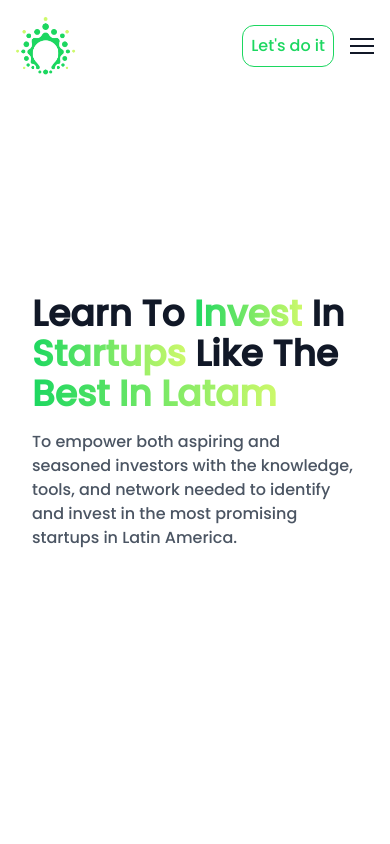
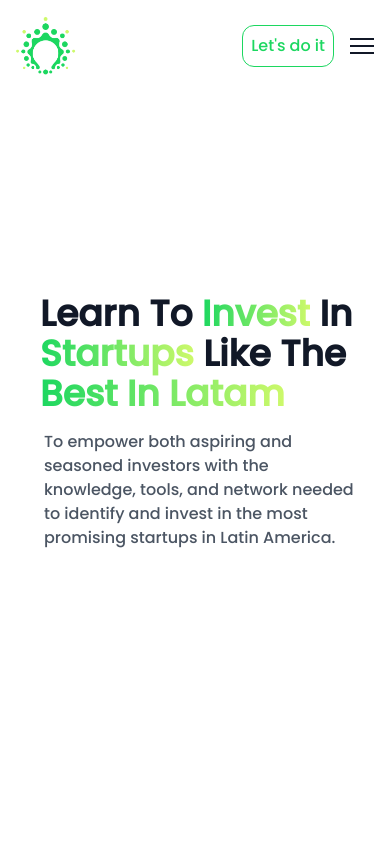
Before and after one commit to FabianEspitia-it/Entrepreneurial-Investing-WebSite, a Next.js app: page /en in a window 390 px wide. Shown: the top 844 px of the page. Built offline with nearby package versions, Linux system fonts and the light colour scheme.

Commit message:
pl on hero text fixed on mobile divices

```diff
--- a/src/components/Hero.tsx
+++ b/src/components/Hero.tsx
@@ -5,12 +5,12 @@ export default function Hero() {
     <section className="relative min-h-screen flex items-center">
       <Fade triggerOnce cascade duration={900}>
         <div className="text-start">
-          <h1 className="text-4xl md:text-7xl md:mb-4 font-extrabold text-gray-900 md:pl-8">
+          <h1 className="text-4xl md:text-7xl md:mb-4 font-extrabold text-gray-900 md:pl-8 pl-2">
             Learn To <span className="text-gradient-2">Invest</span> In{" "}
             <span className="text-gradient-2">Startups</span> Like The{" "}
             <span className="text-gradient-2">Best In Latam</span>
           </h1>
-          <p className="text-base md:text-xl pt-4 text-gray-600 max-w-3xl md:pl-11">
+          <p className="text-base md:text-xl pt-4 text-gray-600 max-w-3xl md:pl-11 pl-3">
             To empower both aspiring and seasoned investors with the knowledge,
             tools, and network needed to identify and invest in the most
             promising startups in Latin America.
```
